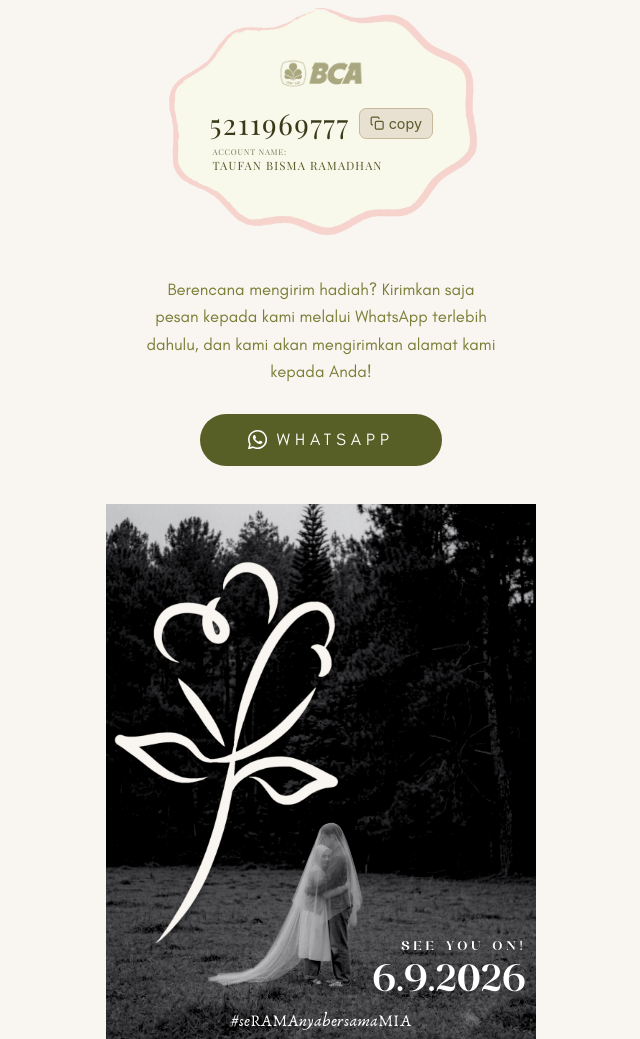
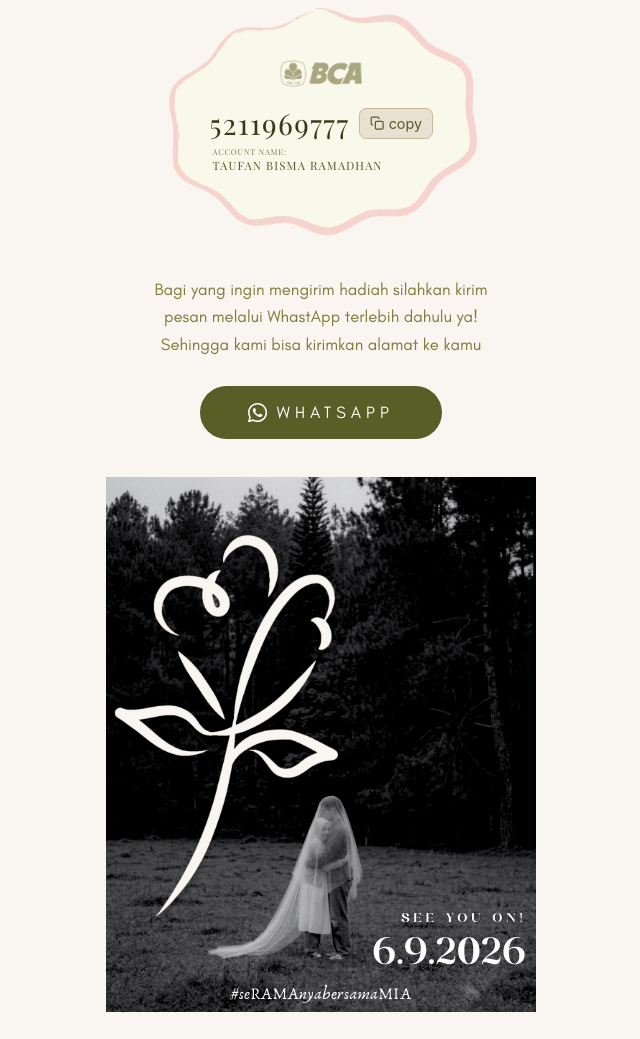
Before and after one commit to Makipak/undanganWedding, a website: page main.html in a window 1280 px wide. Shown: the part 5955-6994 px from the top of the page, without its empty margins (319-959 px from the left). After the commit the page ends 6967 px from the top, so only its background shows below. Drawn offline with nearby package versions, Linux system fonts and the light colour scheme; files that its build step writes are made by us from their sources; no server answers; a web font is replaced by a local one.

Commit message:
katanya udah

```diff
--- a/main.html
+++ b/main.html
@@ -619,7 +619,7 @@
 
       <!-- Teks WhatsApp -->
       <p class="font-glacial text-[#7a7d35] text-sm text-center leading-relaxed mb-6 px-2">
-        Berencana mengirim hadiah? Kirimkan saja pesan kepada kami melalui WhatsApp terlebih dahulu, dan kami akan mengirimkan alamat kami kepada Anda!
+        Bagi yang ingin mengirim hadiah silahkan kirim pesan melalui WhastApp terlebih dahulu ya! Sehingga kami bisa kirimkan alamat ke kamu
       </p>
 
       <!-- Tombol WhatsApp — ganti 628XXXXXXXXXX dengan nomor asli -->
```
